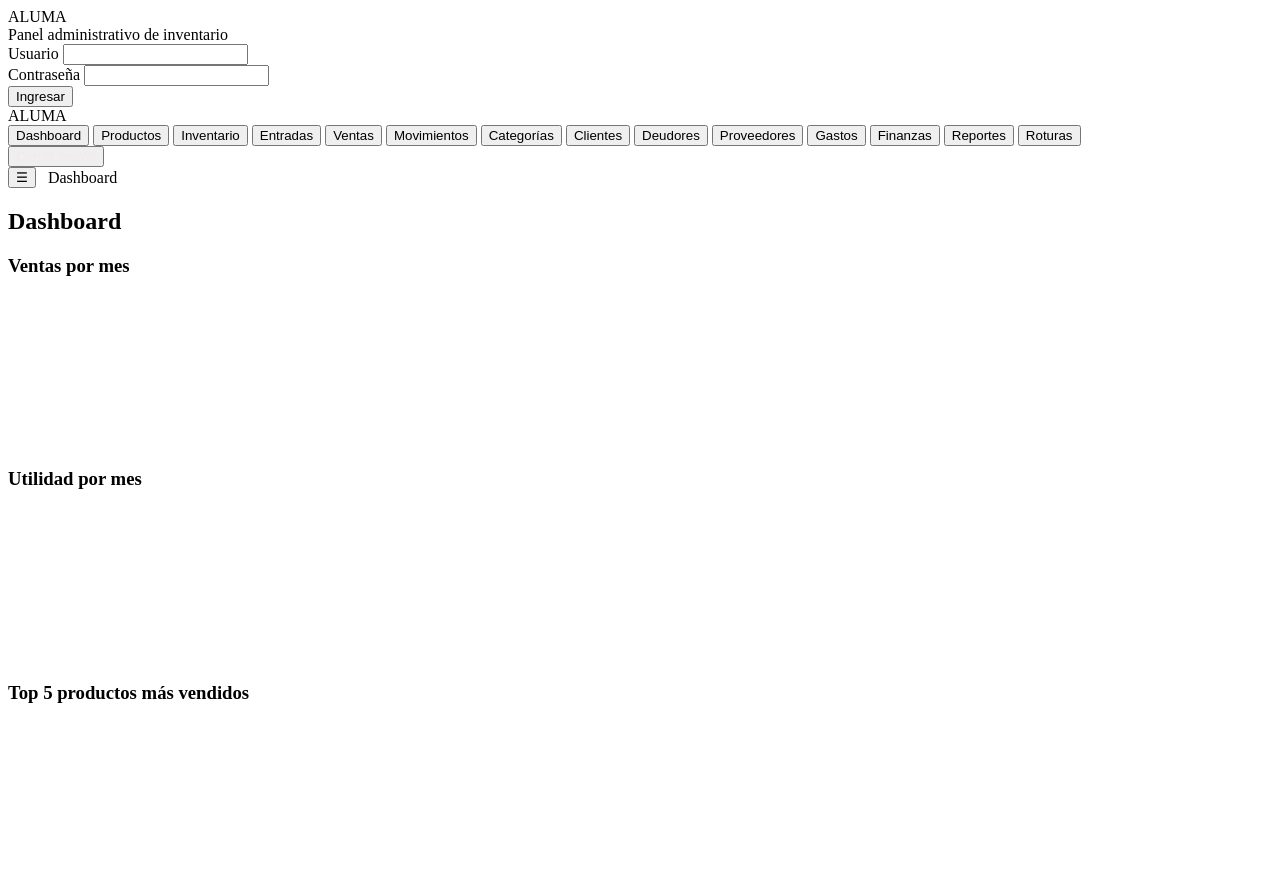
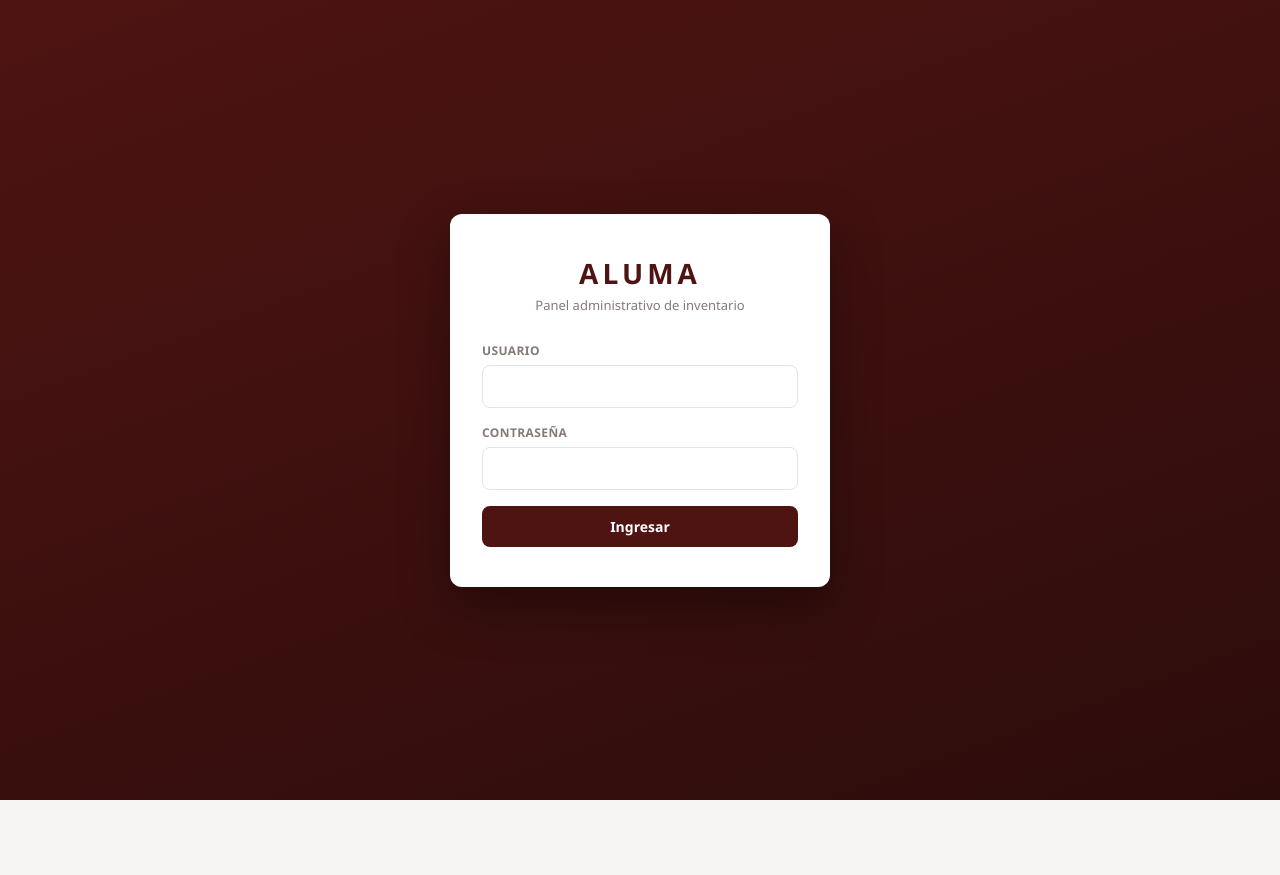
Before and after one commit to aluma1915-lab/Inventario-Aluma, a plain HTML site: page docs/index.html in a window 1280 px wide. Shown: the top 875 px of the page. After the commit the page ends 800 px from the top, so only its background shows below. Drawn offline with nearby package versions, Linux system fonts and the light colour scheme.

Commit message:
index.html

```diff
--- a/docs/index.html
+++ b/docs/index.html
@@ -5,7 +5,7 @@
   <meta charset="UTF-8">
   <meta name="viewport" content="width=device-width, initial-scale=1">
   <script src="https://cdnjs.cloudflare.com/ajax/libs/Chart.js/4.4.0/chart.umd.min.js"></script>
-  <?!= include('Styles'); ?>
+  <link rel="stylesheet" href="./Styles.css">
 </head>
 <body>
 
```
